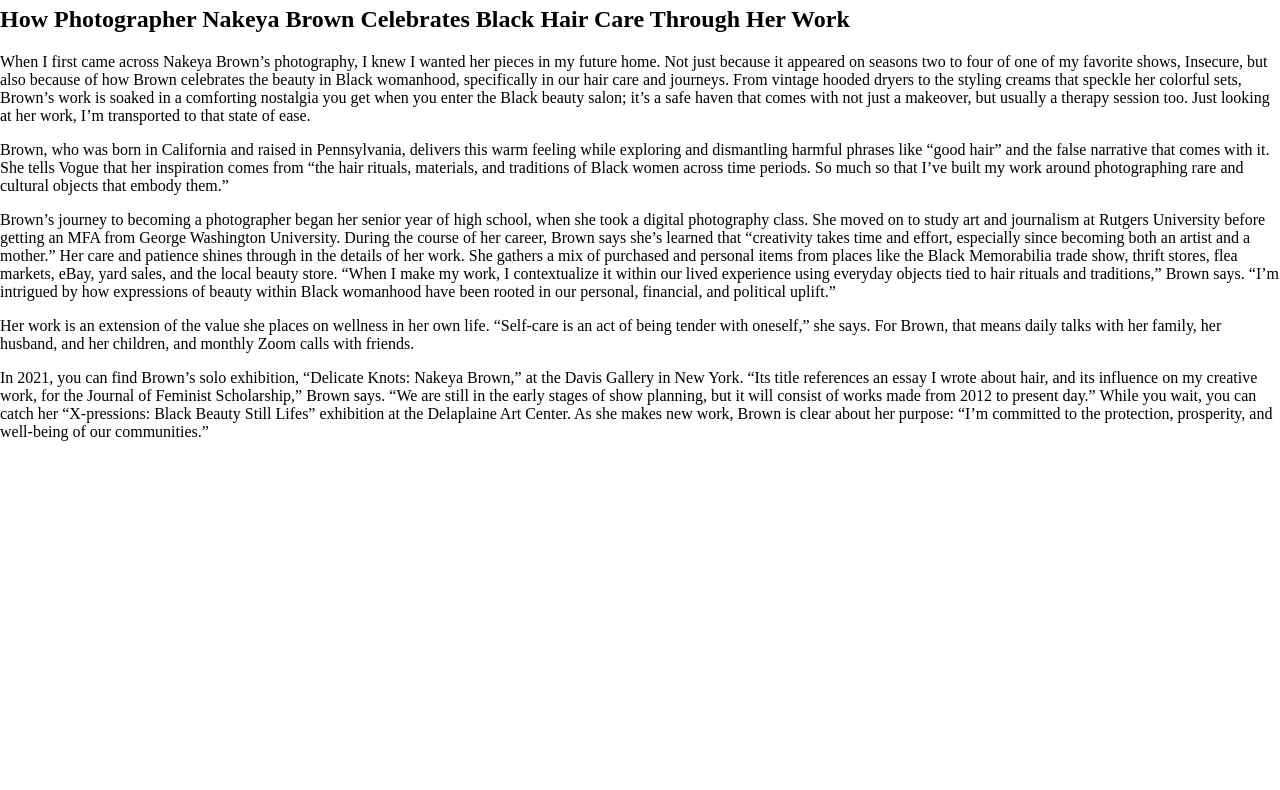
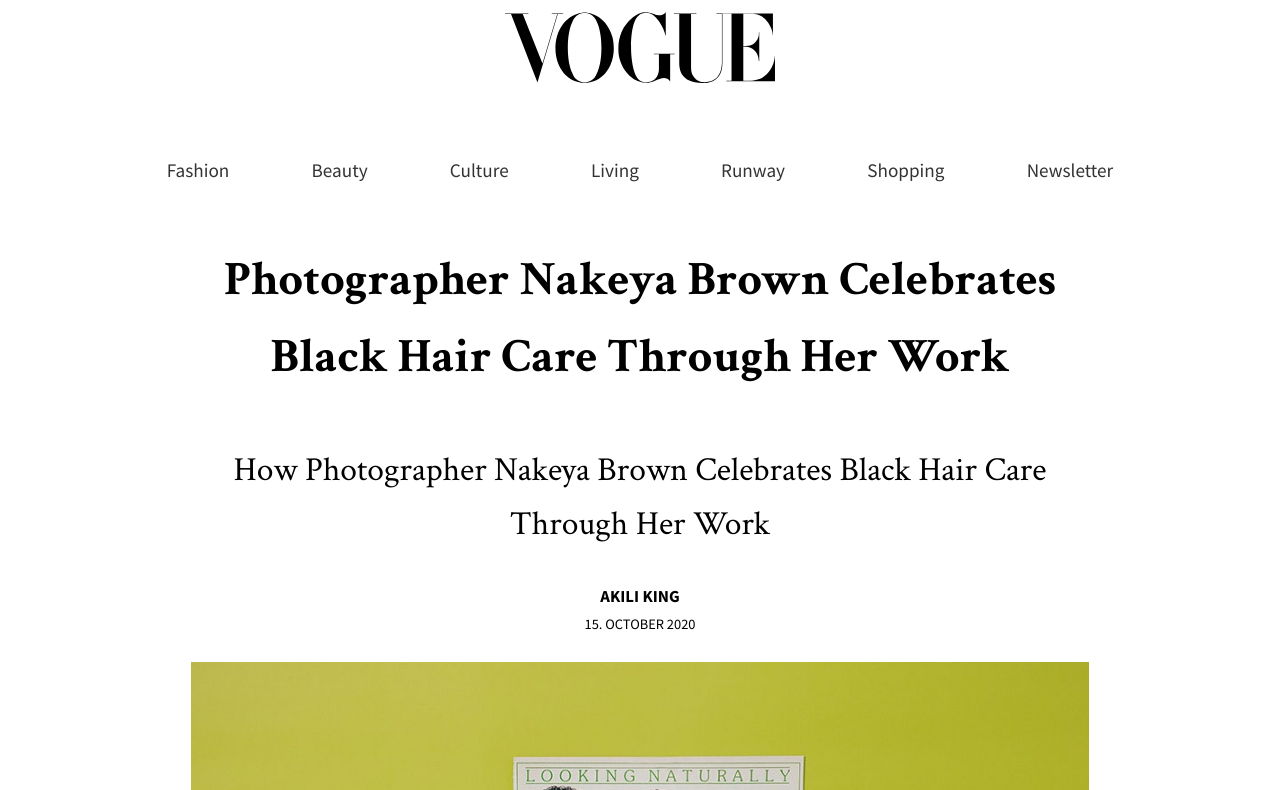
Before and after one commit to Daysha1/Design1, a plain HTML site: page index.html in a window 1280 px wide. Shown: the part 52-842 px from the top of the page. Before the commit the page ends 800 px from the top, so only its background shows below. Drawn offline with Linux system fonts and the light colour scheme.

Commit message:
changes made

```diff
--- a/index.html
+++ b/index.html
@@ -1,21 +1,75 @@
-<!DOCTTYPE html>
+<!DOCTYPE html>
 <html>
   <head>
       <meta http-equiv="content-type" content="text/html; charset=utf-8">
     <title>Typography</title>
+    <link href="https://fonts.googleapis.com/css2?family=Crimson+Text:wght@400;700&family=Source+Sans+Pro:wght@400;700&display=swap" rel="stylesheet">
+    <link href="res/global.css" rel="stylesheet">
     <style>
-    body{margin:0; Padding:0;}
+    body{margin:0; padding:0; font-family: 'Crimson Text', serif; font-size:1.5em;}
     div.wrapper{background-color:#fcc;}
-    div.text-holder{background-color:#eee;font size:2em; max-width: 65ch;}
+    div.text-holder{max-width:1000px; margin:0 auto; padding:4vw;}
+
+    div.rtf{}
+    div.rtf p{font-size:1em; line-height: 1.6em; margin:0 0 1em 0; max-width: 65ch;}
+    div.rtf h1{font-size:2em; line-height: 1.6em; margin:0 0 1em 0; font-weight:700; text-align: center;}
+    div.rtf h2{font-size:1.4em; line-height: 1.6em; margin:0 0 1em 0; text-align: center;}
+    div.rtf h3{font-size:1em; line-height: 1.6em; margin:2em 0 1em 0; text-transform: uppercase;}
+    div.rtf h4{font-size:1em; line-height: 1.6em; margin:0 0 1em 0;}
+    div.rtf h5{font-size:1em; line-height: 1.6em; margin:0 0 1em 0;}
+    div.rtf h6{font-size:1em; line-height: 1.6em; margin:0 0 1em 0;}
+
+    div.head-img{margin:0 0 2em 0;}
+    div.head-img img{width:100%;}
+    div.caption{font-size:0.75em;}
+    div.author{font-size:0.7em; text-align:center; font-family: 'Source Sans Pro', sans-serif; text-transform: uppercase; margin:0 0 0.5em 0; font-weight:bold;}
+    div.date{font-size:0.6em; text-align:center; margin:0 0 2em 0; font-family: 'Source Sans Pro', sans-serif; text-transform: uppercase;}
+
+    a.logo{display:block; background:url(res/logo.svg) no-repeat center center; height:200px; background-size:270px;}
+    a.logo span{display:none;}
+
+    div.header{text-align:center;}
+    div.menu{margin:0 auto;}
+    div.menu a{display:inline-block; text-decoration:none; font-family: 'Source Sans Pro', sans-serif; font-size:0.8em; padding: 0.5em 2em;}
+    div.menu a:link{color:#333;}
+    div.menu a:visited{color:#333;}
+    div.menu a:hover{color:#f33;}
 
 	</style>
-</head>
+  </head>
   <body>
-      <h1>Vogue</h1>
-<h2>How Photographer Nakeya Brown Celebrates Black Hair Care Through Her Work</h2>
+
+<div class="header-holder">
+  <div class="header">
+    <a href="#" class="logo"><span>VOGUE</span></a>
+    <div class="menu">
+      <a href="">Fashion</a>
+      <a href="">Beauty</a>
+      <a href="">Culture</a>
+      <a href="">Living</a>
+      <a href="">Runway</a>
+      <a href="">Shopping</a>
+      <a href="">Newsletter</a>
+    </div>
+  </div>
+</div>
+
+<div class="text-holder">
+    <div class="rtf">
+      <h1>Photographer Nakeya Brown Celebrates Black Hair Care Through Her Work</h1>
+     <h2>How Photographer Nakeya Brown Celebrates Black Hair Care Through Her Work</h2>
+     <div class="author">Akili King</div>
+     <div class="date">15. October 2020</div>
+
+     <div class="head-img">
+       <img src="res/1Brown_sofnfree.jpg" alt="Photographer Nakeya Brown Celebrates Black Hair Care Through Her Work">
+       <div class="caption">Photographer Nakeya Brown Celebrates Black Hair Care Through Her Work</div>
+     </div>
+
 
   <p>When I first came across Nakeya Brown’s photography, I knew I wanted her pieces in my future home. Not just because it appeared on seasons two to four of one of my favorite shows, Insecure, but also because of how Brown celebrates the beauty in Black womanhood, specifically in our hair care and journeys. From vintage hooded dryers to the styling creams that speckle her colorful sets, Brown’s work is soaked in a comforting nostalgia you get when you enter the Black beauty salon; it’s a safe haven that comes with not just a makeover, but usually a therapy session too. Just looking at her work, I’m transported to that state of ease.</p>
 
+  <h3>This is a chapter title</h3>
   <p>Brown, who was born in California and raised in Pennsylvania, delivers this warm feeling while exploring and dismantling harmful phrases like “good hair” and the false narrative that comes with it. She tells Vogue that her inspiration comes from “the hair rituals, materials, and traditions of Black women across time periods. So much so that I’ve built my work around photographing rare and cultural objects that embody them.”<p>
 
   <p>Brown’s journey to becoming a photographer began her senior year of high school, when she took a digital photography class. She moved on to study art and journalism at Rutgers University before getting an MFA from George Washington University. During the course of her career, Brown says she’s learned that “creativity takes time and effort, especially since becoming both an artist and a mother.” Her care and patience shines through in the details of her work. She gathers a mix of purchased and personal items from places like the Black Memorabilia trade show, thrift stores, flea markets, eBay, yard sales, and the local beauty store. “When I make my work, I contextualize it within our lived experience using everyday objects tied to hair rituals and traditions,” Brown says. “I’m intrigued by how expressions of beauty within Black womanhood have been rooted in our personal, financial, and political uplift.”<p>
@@ -23,3 +77,8 @@
   <p>Her work is an extension of the value she places on wellness in her own life. “Self-care is an act of being tender with oneself,” she says. For Brown, that means daily talks with her family, her husband, and her children, and monthly Zoom calls with friends.<p>
 
   <p>In 2021, you can find Brown’s solo exhibition, “Delicate Knots: Nakeya Brown,” at the Davis Gallery in New York. “Its title references an essay I wrote about hair, and its influence on my creative work, for the Journal of Feminist Scholarship,” Brown says. “We are still in the early stages of show planning, but it will consist of works made from 2012 to present day.” While you wait, you can catch her “X-pressions: Black Beauty Still Lifes” exhibition at the Delaplaine Art Center. As she makes new work, Brown is clear about her purpose: “I’m committed to the protection, prosperity, and well-being of our communities.”<p>
+  </div>
+</div>
+
+</body>
+</html>
--- a/res/global.css
+++ b/res/global.css
@@ -13,9 +13,40 @@ textarea:focus{outline:none;}
 button{appearance: none; background: transparent;}
 /*Clear up browser styles end*/
 
+
+body{margin:0; padding:0; font-family: 'Crimson Text', serif; font-size:1.5em;}
+div.wrapper{background-color:#fcc;}
+div.text-holder{max-width:1000px; margin:0 auto; padding:4vw;}
+
+div.rtf{}
+div.rtf p{font-size:1em; line-height: 1.6em; margin:0 0 1em 0; max-width: 65ch;}
+div.rtf h1{font-size:2em; line-height: 1.6em; margin:0 0 1em 0; font-weight:700; text-align: center;}
+div.rtf h2{font-size:1.4em; line-height: 1.6em; margin:0 0 1em 0; text-align: center;}
+div.rtf h3{font-size:1em; line-height: 1.6em; margin:2em 0 1em 0; text-transform: uppercase;}
+div.rtf h4{font-size:1em; line-height: 1.6em; margin:0 0 1em 0;}
+div.rtf h5{font-size:1em; line-height: 1.6em; margin:0 0 1em 0;}
+div.rtf h6{font-size:1em; line-height: 1.6em; margin:0 0 1em 0;}
+
+div.head-img{margin:0 0 2em 0;}
+div.head-img img{width:100%;}
+div.caption{font-size:0.75em;}
+div.author{font-size:0.7em; text-align:center; font-family: 'Source Sans Pro', sans-serif; text-transform: uppercase; margin:0 0 0.5em 0; font-weight:bold;}
+div.date{font-size:0.6em; text-align:center; margin:0 0 2em 0; font-family: 'Source Sans Pro', sans-serif; text-transform: uppercase;}
+
+a.logo{display:block; background:url(res/logo.svg) no-repeat center center; height:200px; background-size:270px;}
+a.logo span{display:none;}
+
+div.header{text-align:center;}
+div.menu{margin:0 auto;}
+div.menu a{display:inline-block; text-decoration:none; font-family: 'Source Sans Pro', sans-serif; font-size:0.8em; padding: 0.5em 2em;}
+div.menu a:link{color:#333;}
+div.menu a:visited{color:#333;}
+div.menu a:hover{color:#f33;}
+
 /*Font embedding begin*/
 
 /*! Generated by Font Squirrel (https://www.fontsquirrel.com) on February 10, 2020 */
+/*
 @font-face {
     font-family: 'lato';
     src: url('lato-bold-webfont.woff2') format('woff2'),
@@ -38,10 +69,11 @@ button{appearance: none; background: transparent;}
     font-style: normal;
 }
 /*Font embedding end*/
-
+/*
 body{font-family:'lato'; color:#000;}
 
 /*Typography styles begin*/
+/*
 .text {
   font-size: 2vw;
   line-height: 4vw;
@@ -92,6 +124,7 @@ body{font-family:'lato'; color:#000;}
 }
 
 /* Let's make sure all's aligned */
+/*
 .text hr{
   border: 1px solid;
   margin: -1px 0;
@@ -113,6 +146,7 @@ body{font-family:'lato'; color:#000;}
 /*Typograhy styles end*/
 
 /*Layout begin*/
+/*
 body{background:#ccc;}
 div.frame{max-width:1200px; margin:0 auto; background:#fff;}
 div.slide{min-height:100vh; position:relative;}
@@ -130,7 +164,7 @@ div.grid2 div.img img{width:100%;}
 div.grid2 div.txt {padding:4vw 4vw 4vw 0;}
 
 
-
+*/
 
 
 
```
Also changed, not shown: res/logo.svg (added).
